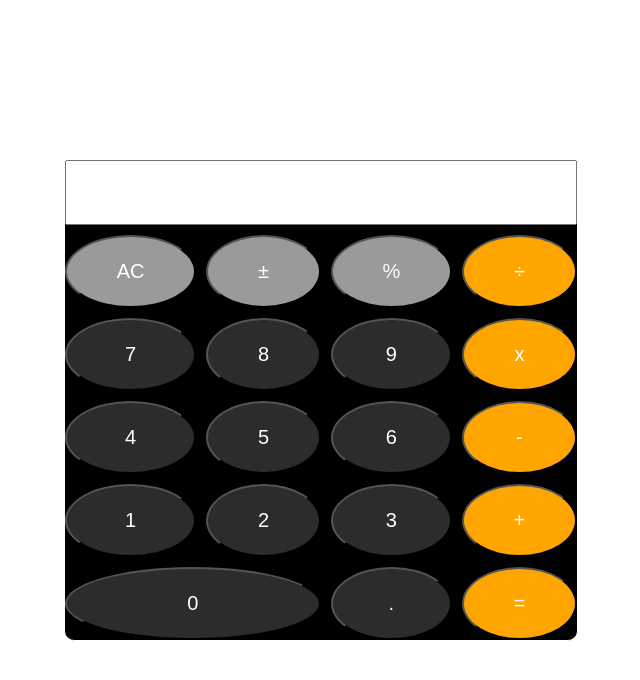
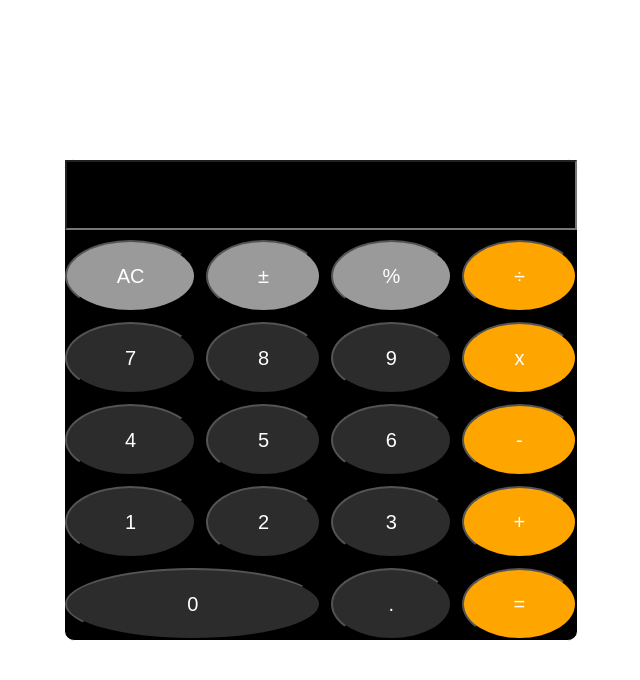
Before and after one commit to Harvir98/calculator, a plain HTML site: page index.html in a window 1280 px wide. Shown: the whole page, without its empty margins (319-959 px from the left). Drawn offline with Linux system fonts and the light colour scheme.

Commit message:
styling changes, color of border

```diff
--- a/style.scss
+++ b/style.scss
@@ -5,6 +5,8 @@ $second-color:  orange;
 $third-color: rgb(154, 154, 154);
 $fourth-color: black;
 $fifth-color: #fff;
+
+// Font
 
 * {
   padding: 0;
@@ -23,6 +25,7 @@ body {
   width: 40vw;
   height: 60vh;
   background-color: $fourth-color;
+  // font-family: $primary-font;
   border: solid 1px white;
   border-radius: 2%;
   display: grid;
@@ -37,6 +40,9 @@ body {
 
   #input {
     grid-area: a;
+    background-color: $fourth-color;
+    color: $fifth-color;
+    font-size: 18px;
   }
 
   #AC {
@@ -46,8 +52,6 @@ body {
   #number0 {
     grid-area: r;
   }
-
-
 
   &__top {
     background-color: $third-color;
```
Also changed, not shown: style.css, 1 other file.
